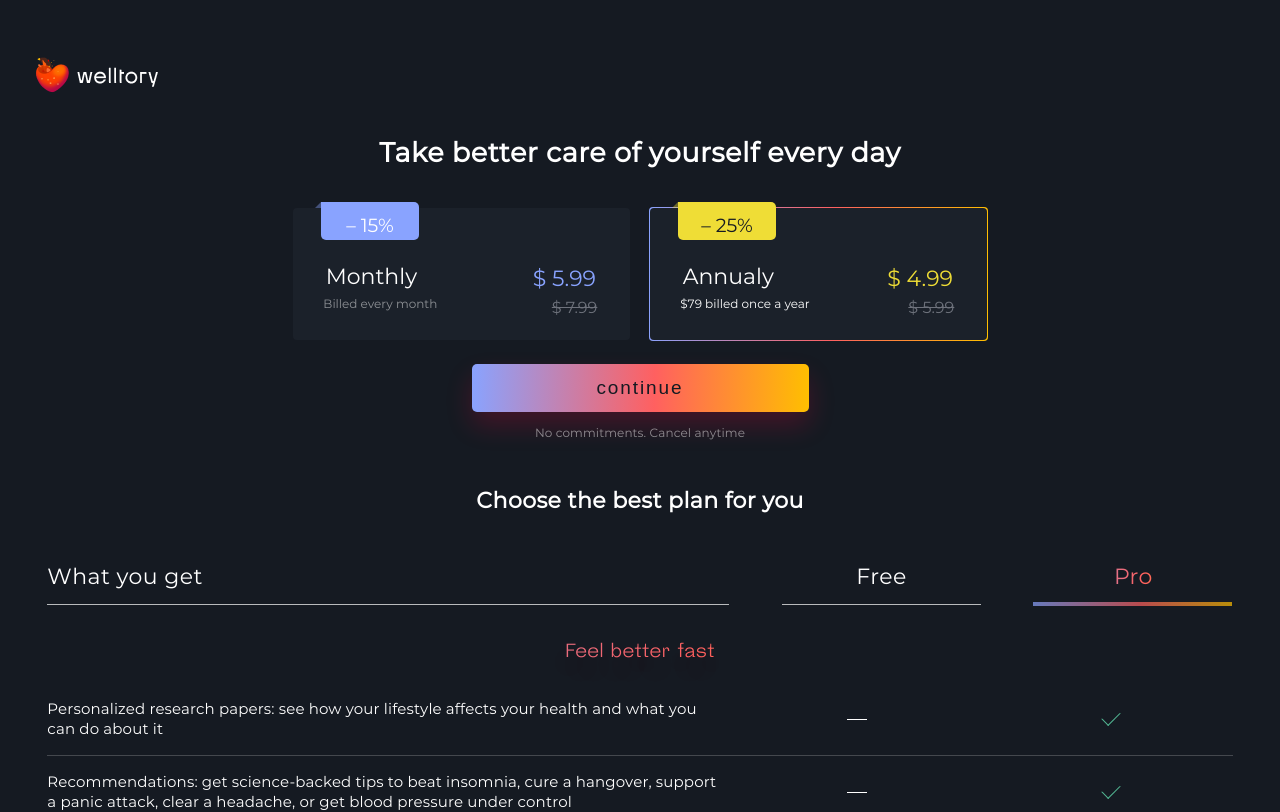
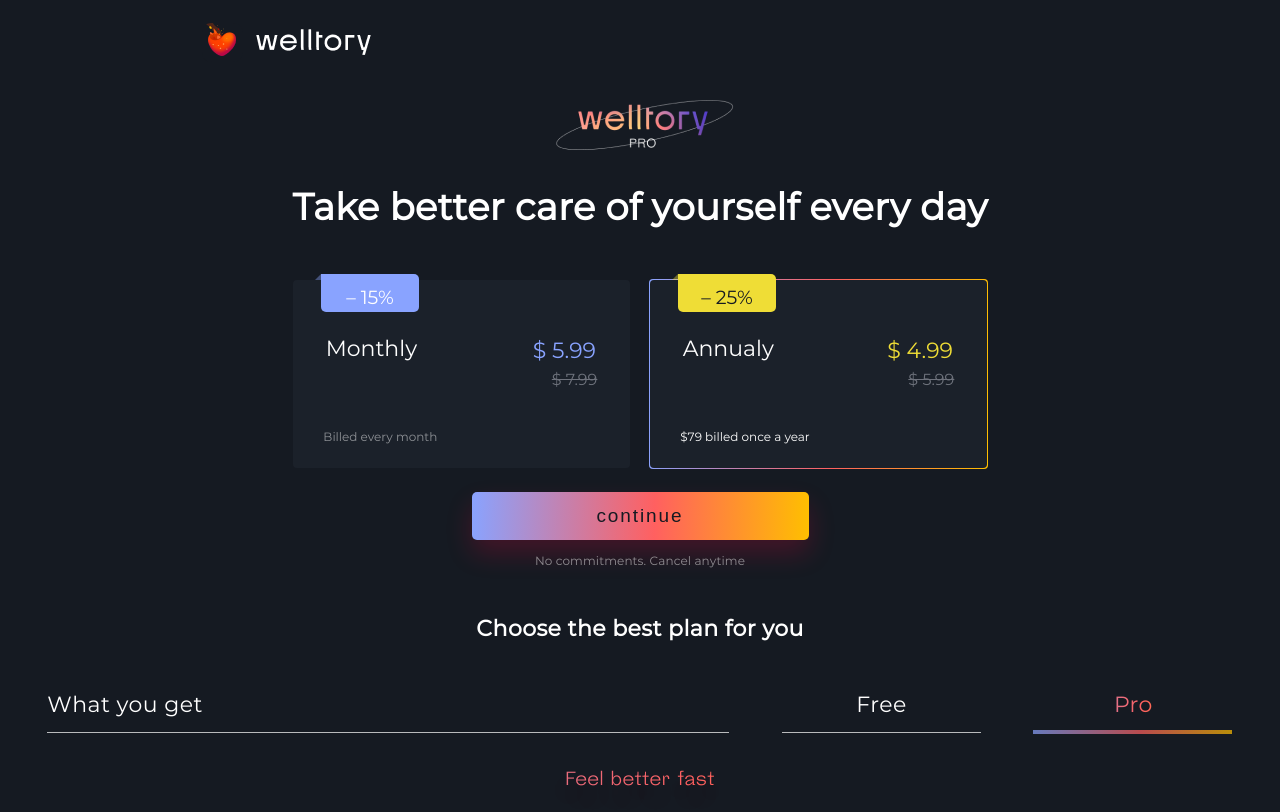
Before and after one commit to kokinz/Welltory, a React (Create React App) app: page / in a window 1280 px wide. Shown: the top 812 px of the page. Built offline with nearby package versions, Linux system fonts and the light colour scheme.

Commit message:
part desktop

```diff
--- a/src/components/header/header.jsx
+++ b/src/components/header/header.jsx
@@ -5,7 +5,10 @@
   return (
     <header className="header">
       <Link className="header__logo" to="/" aria-label="Welltory">
-        <img src="/img/logo-mobile.png" alt="logo Welltory" />
+        <picture>
+          <source media="(min-width: 1024px)" srcSet="/img/logo.png" />
+          <img src="/img/logo-mobile.png" alt="logo Welltory" />
+        </picture>
       </Link>
     </header>
   );
--- a/src/components/header/header.scss
+++ b/src/components/header/header.scss
@@ -7,4 +7,12 @@
   width: 126px;
   margin-top: 57px;
   margin-left: 2.5%;
+
+  @media (min-width: 1024px) {
+    width: 169px;
+    height: 39px;
+
+    margin-top: 23px;
+    margin-left: 15.8%;
+  }
 }
--- a/src/components/main/main.scss
+++ b/src/components/main/main.scss
@@ -11,6 +11,31 @@
   @media (min-width: 768px) {
     width: 600px;
   }
+
+  @media (min-width: 1024px) {
+    position: relative;
+
+    margin-top: 62px;
+    width: 100%;
+
+    font-size: 37px;
+    line-height: 49px;
+    letter-spacing: 0.3px;
+
+    &::before {
+      position: absolute;
+      content: "";
+
+      top: -102px;
+      left: 16px;
+      right: 0;
+      margin: 0 auto 0;
+
+      width: 230px;
+      height: 89px;
+      background-image: url("../../img/pro.png");
+    }
+  }
 }
 
 .tariffs__list {
@@ -23,7 +48,7 @@
 
     width: 694px;
     padding: 16px 3.7% 0;
-    margin: 23px auto 0;
+    margin: 33px auto 0;
   }
 }
 
@@ -67,6 +92,7 @@
 
   @media (min-width: 768px) {
     width: 337px;
+    height: 188px;
   }
 }
 
@@ -115,6 +141,10 @@
 
   &--active {
     opacity: 1;
+  }
+
+  @media (min-width: 768px) {
+    margin-top: 61px;
   }
 }
 
```
Also changed, not shown: public/img/logo.png (added), src/img/pro.png (added).
